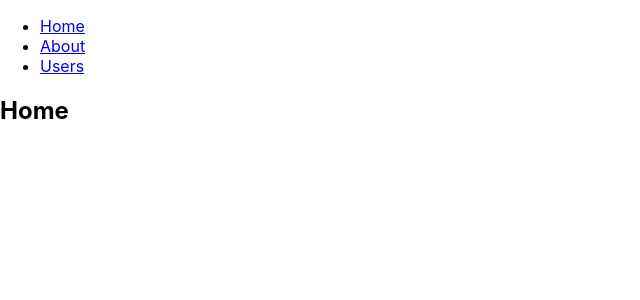
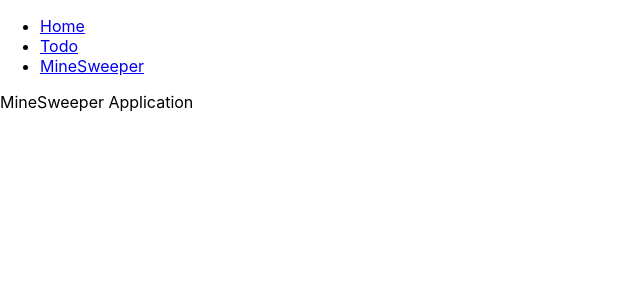
Before and after one commit to DonghyunKim98/React-Task-Application, a React (Create React App) app: page /MineSweeper in a window 1280 px wide. Shown: the top 300 px of the page, without its empty margins (0-640 px from the left). Built offline with nearby package versions, Linux system fonts and the light colour scheme.

Commit message:
feat : router를 이용하여 Application 동작 완료

```diff
--- a/src/App.tsx
+++ b/src/App.tsx
@@ -1,6 +1,9 @@
 import React from 'react';
 import {BrowserRouter as Router, Switch, Route, Link} from "react-router-dom";
-import './App.css';
+import Home from './components/Home/Home';
+import Todo from './components/Todo/Todo'
+import MineSweeper from './components/MineSweeper/MineSweeper';
+
 
 function App() {
   return (
@@ -12,10 +15,10 @@ function App() {
               <Link to="/">Home</Link>
             </li>
             <li>
-              <Link to="/about">About</Link>
+              <Link to="/todo">Todo</Link>
             </li>
             <li>
-              <Link to="/users">Users</Link>
+              <Link to="/MineSweeper">MineSweeper</Link>
             </li>
           </ul>
         </nav>
@@ -23,11 +26,11 @@ function App() {
         {/* A <Switch> looks through its children <Route>s and
             renders the first one that matches the current URL. */}
         <Switch>
-          <Route path="/about">
-            <About />
+          <Route path="/todo">
+            <Todo />
           </Route>
-          <Route path="/users">
-            <Users />
+          <Route path="/MineSweeper">
+            <MineSweeper />
           </Route>
           <Route path="/">
             <Home />
@@ -38,15 +41,4 @@ function App() {
   );
 }
 
-function Home() {
-  return <h2>Home</h2>;
-}
-
-function About() {
-  return <h2>About</h2>;
-}
-
-function Users() {
-  return <h2>Users</h2>;
-}
 export default App;
--- a/src/components/MineSweeper/MineSweeper.tsx
+++ b/src/components/MineSweeper/MineSweeper.tsx
@@ -2,9 +2,9 @@ import React from 'react';
 
 function MineSweeper(){
     return (
-        <h1>
+        <div>
             MineSweeper Application
-        </h1>
+        </div>
     )
 }
 
--- a/src/components/Todo/Todo.tsx
+++ b/src/components/Todo/Todo.tsx
@@ -2,9 +2,9 @@ import React from 'react';
 
 function Todo (){
     return (
-        <h1>
+        <div>
             Todo Application
-        </h1>
+        </div>
     )
 }
 
```
Also changed, not shown: 1 other file (tests, documents, lock files or other folders).
